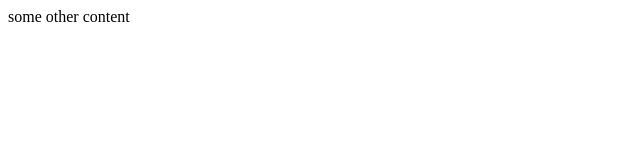
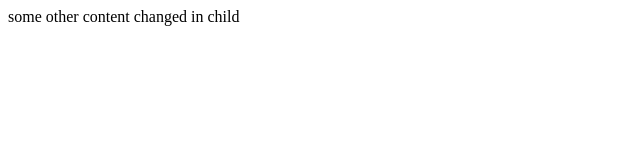
Before and after one commit to RamMaddineni/sample-projectForGit, a plain HTML site: page file2.html in a window 1280 px wide. Shown: the whole page, without its empty margins (0-640 px from the left). Drawn offline with Linux system fonts and the light colour scheme.

Commit message:
change in child

```diff
--- a/file2.html
+++ b/file2.html
@@ -7,6 +7,6 @@
     <title>Document</title>
   </head>
   <body>
-    some other content
+    some other content changed in child
   </body>
 </html>
```
